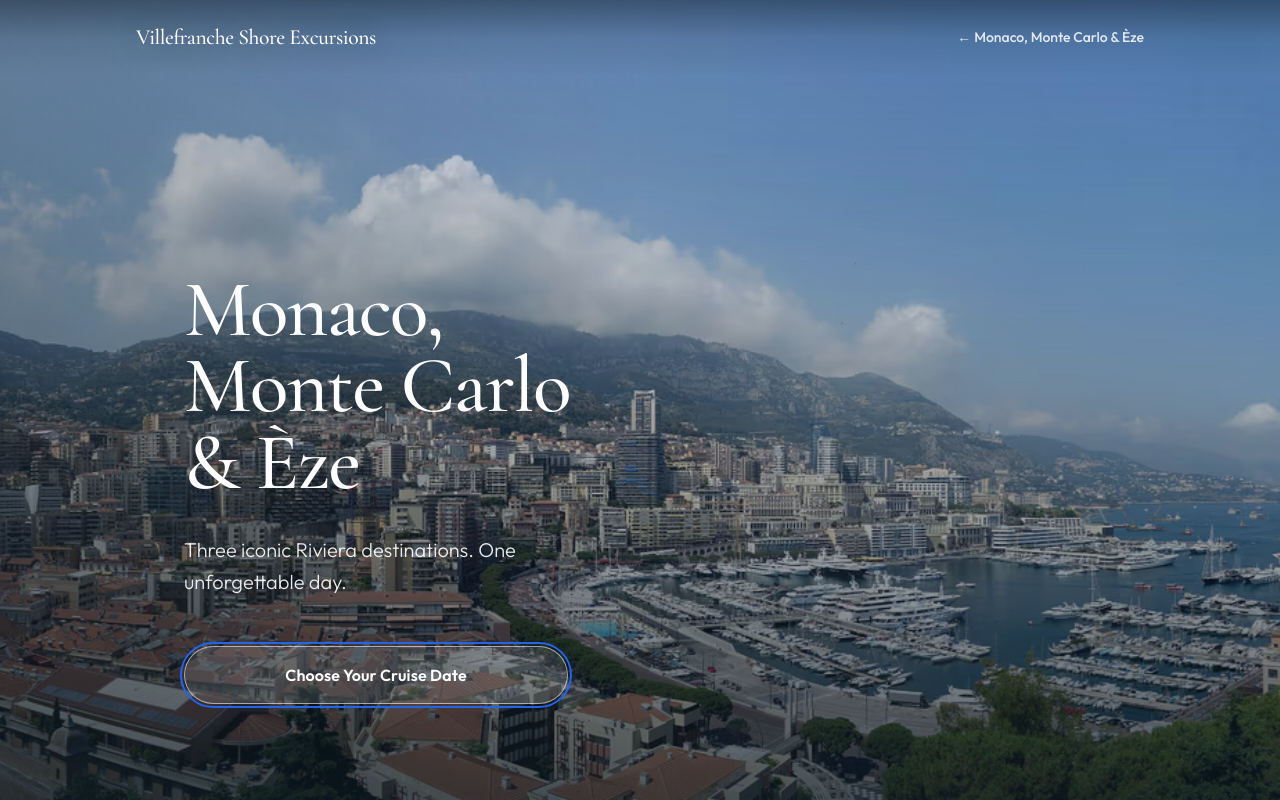
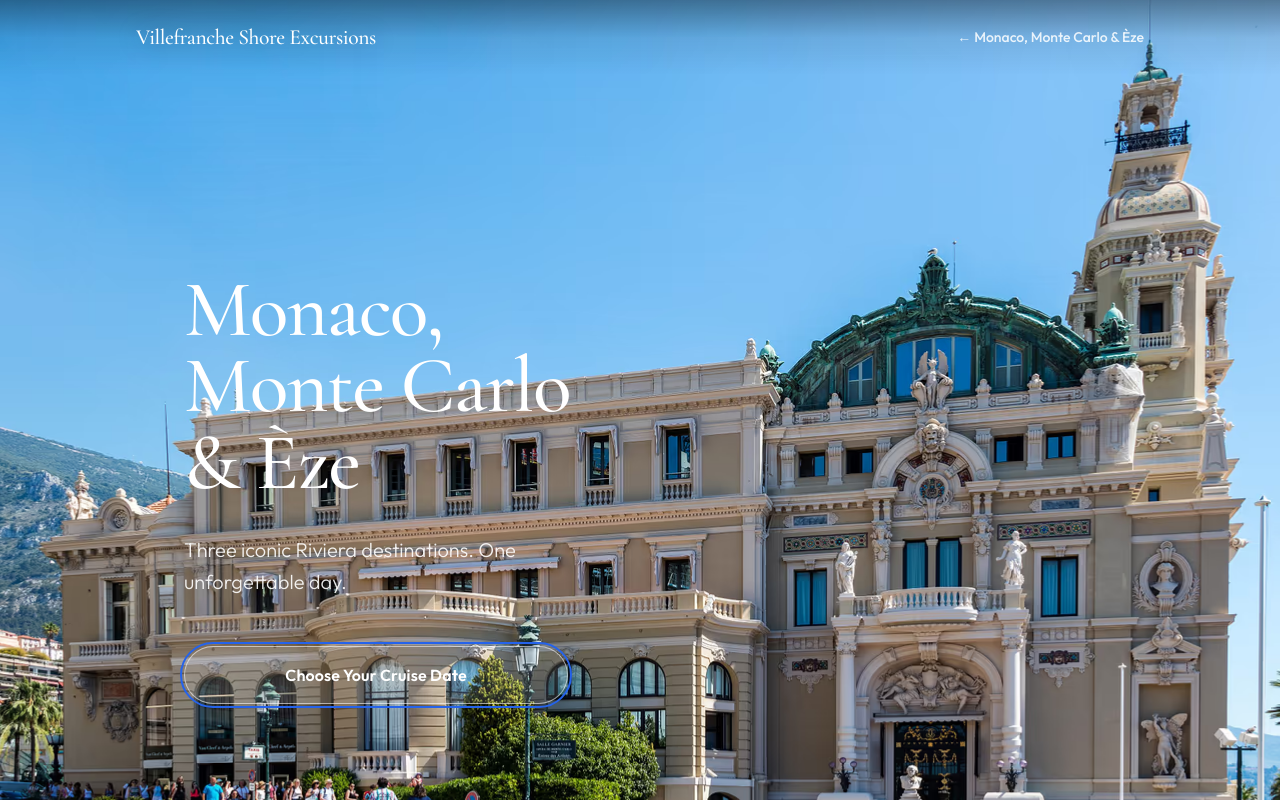
Before and after one commit to grahamchuter-debug/villefranche-shore-excursions, a Next.js app: page /book/small-group-monaco-monte-carlo-eze in a window 1280 px wide. Built offline with nearby package versions, Linux system fonts and the light colour scheme.

Commit message:
Speed up booking hero rotation so visitors see a transition within a few seconds.
Co-authored-by: Cursor <cursoragent@cursor.com>

```diff
--- a/src/app/globals.css
+++ b/src/app/globals.css
@@ -242,8 +242,8 @@ body {
 }
 
 /* Hero: Ken Burns + soft crossfade gallery
- * Opening slide holds ~5.5s so most visitors see a transition;
- * thereafter ~9s per image with a ~1.5s crossfade (38.5s cycle). */
+ * JS advances slides: ~3.5s first hold, then ~6s; ~1.25s crossfade.
+ * Rotation pauses when the tab is hidden, hero exits, or off-screen. */
 .booking-engine-root .book-hero-stage {
   position: absolute;
   inset: 0;
@@ -254,22 +254,13 @@ body {
   position: absolute;
   inset: 0;
   opacity: 0;
+  transition: opacity 1.25s ease-in-out;
+  z-index: 0;
 }
 
-.booking-engine-root .book-hero-layer:nth-child(1) {
-  animation: book-hero-slide-1 38.5s ease-in-out infinite;
-}
-
-.booking-engine-root .book-hero-layer:nth-child(2) {
-  animation: book-hero-slide-2 38.5s ease-in-out infinite;
-}
-
-.booking-engine-root .book-hero-layer:nth-child(3) {
-  animation: book-hero-slide-3 38.5s ease-in-out infinite;
-}
-
-.booking-engine-root .book-hero-layer:nth-child(4) {
-  animation: book-hero-slide-4 38.5s ease-in-out infinite;
+.booking-engine-root .book-hero-layer.is-active {
+  opacity: 1;
+  z-index: 1;
 }
 
 .booking-engine-root .book-hero-layer img {
@@ -279,7 +270,10 @@ body {
   object-fit: cover;
   object-position: center;
   transform: scale(1);
-  animation: book-ken-burns 22s ease-in-out infinite alternate;
+}
+
+.booking-engine-root .book-hero-layer.is-active img {
+  animation: book-ken-burns 18s ease-in-out infinite alternate;
   will-change: transform;
 }
 
@@ -379,65 +373,6 @@ body {
 
 .booking-engine-root .book-ship-feature:hover .book-ship-feature-image {
   transform: scale(1.03);
-}
-
-/* 5.5s hold → 1.5s fade → 9s × 3 holds with 1.5s fades */
-@keyframes book-hero-slide-1 {
-  0%,
-  14.3% {
-    opacity: 1;
-  }
-  18.2%,
-  96.1% {
-    opacity: 0;
-  }
-  100% {
-    opacity: 1;
-  }
-}
-
-@keyframes book-hero-slide-2 {
-  0%,
-  14.3% {
-    opacity: 0;
-  }
-  18.2%,
-  41.6% {
-    opacity: 1;
-  }
-  45.5%,
-  100% {
-    opacity: 0;
-  }
-}
-
-@keyframes book-hero-slide-3 {
-  0%,
-  41.6% {
-    opacity: 0;
-  }
-  45.5%,
-  68.8% {
-    opacity: 1;
-  }
-  72.7%,
-  100% {
-    opacity: 0;
-  }
-}
-
-@keyframes book-hero-slide-4 {
-  0%,
-  68.8% {
-    opacity: 0;
-  }
-  72.7%,
-  96.1% {
-    opacity: 1;
-  }
-  100% {
-    opacity: 0;
-  }
 }
 
 @keyframes book-ken-burns {
@@ -583,19 +518,24 @@ body {
   .booking-engine-root .book-selected-date,
   .booking-engine-root .book-hero-layer,
   .booking-engine-root .book-hero-layer img,
+  .booking-engine-root .book-hero-layer.is-active img,
   .booking-engine-root .book-hero-exiting .book-hero-panel,
   .booking-engine-root .book-hero-exiting .book-hero-copy,
   .booking-engine-root .book-date-hero-remnant,
   .booking-engine-root .book-date-stage,
   .booking-engine-root .book-day-confirming {
     animation: none !important;
-    opacity: 1 !important;
+    transition: none !important;
     transform: none !important;
     will-change: auto !important;
     filter: none !important;
   }
 
-  .booking-engine-root .book-hero-layer:not(:first-child) {
-    display: none;
+  .booking-engine-root .book-hero-layer {
+    opacity: 0 !important;
+  }
+
+  .booking-engine-root .book-hero-layer.is-active {
+    opacity: 1 !important;
   }
 }
--- a/src/components/booking-engine/booking-hero-media.tsx
+++ b/src/components/booking-engine/booking-hero-media.tsx
@@ -1,19 +1,118 @@
+"use client";
+
+import { useEffect, useRef, useState } from "react";
+
 import type { BookingHeroSlide } from "@/lib/booking/booking-config";
 
 type BookingHeroMediaProps = {
   slides: readonly BookingHeroSlide[];
   className?: string;
+  /** Stop rotation (e.g. hero exit / left opening screen). */
+  paused?: boolean;
 };
+
+const FIRST_HOLD_MS = 3500;
+const ROTATION_MS = 6000;
+
+function prefersReducedMotion(): boolean {
+  if (typeof window === "undefined") return false;
+  return window.matchMedia("(prefers-reduced-motion: reduce)").matches;
+}
 
 /**
  * Full-bleed opening gallery — AVIF/WebP with responsive srcset.
+ * JS-driven rotation so we can pause on hidden tabs / off-screen heroes.
  * Static export: formats are pre-generated; no runtime image CDN.
  */
-export function BookingHeroMedia({ slides, className = "" }: BookingHeroMediaProps) {
+export function BookingHeroMedia({
+  slides,
+  className = "",
+  paused = false,
+}: BookingHeroMediaProps) {
+  const stageRef = useRef<HTMLDivElement>(null);
+  const firstAdvancePending = useRef(true);
+  const [activeIndex, setActiveIndex] = useState(0);
+  const [reducedMotion, setReducedMotion] = useState(false);
+  const [tabVisible, setTabVisible] = useState(true);
+  const [inView, setInView] = useState(true);
+
+  useEffect(() => {
+    setReducedMotion(prefersReducedMotion());
+    const media = window.matchMedia("(prefers-reduced-motion: reduce)");
+    const onChange = () => setReducedMotion(media.matches);
+    media.addEventListener("change", onChange);
+    return () => media.removeEventListener("change", onChange);
+  }, []);
+
+  useEffect(() => {
+    const onVisibility = () => {
+      setTabVisible(document.visibilityState === "visible");
+    };
+    onVisibility();
+    document.addEventListener("visibilitychange", onVisibility);
+    return () => document.removeEventListener("visibilitychange", onVisibility);
+  }, []);
+
+  useEffect(() => {
+    const node = stageRef.current;
+    if (!node) return;
+
+    const observer = new IntersectionObserver(
+      ([entry]) => {
+        setInView(entry.isIntersecting && entry.intersectionRatio >= 0.2);
+      },
+      { threshold: [0, 0.2, 0.5, 1] },
+    );
+    observer.observe(node);
+    return () => observer.disconnect();
+  }, []);
+
+  const canRotate =
+    !paused &&
+    !reducedMotion &&
+    tabVisible &&
+    inView &&
+    slides.length > 1;
+
+  useEffect(() => {
+    if (!canRotate) return;
+
+    const delay = firstAdvancePending.current ? FIRST_HOLD_MS : ROTATION_MS;
+    const timer = window.setTimeout(() => {
+      firstAdvancePending.current = false;
+      setActiveIndex((current) => (current + 1) % slides.length);
+    }, delay);
+
+    return () => window.clearTimeout(timer);
+  }, [canRotate, activeIndex, slides.length]);
+
+  const nextIndex =
+    slides.length > 1 ? (activeIndex + 1) % slides.length : activeIndex;
+
   return (
-    <div className={`book-hero-stage ${className}`.trim()} aria-hidden="true">
-      {slides.map((slide) => (
-        <div key={slide.id} className="book-hero-layer">
+    <div
+      ref={stageRef}
+      className={`book-hero-stage ${className}`.trim()}
+      aria-hidden="true"
+    >
+      {slides.map((slide, index) => {
+        const isActive = reducedMotion ? index === 0 : index === activeIndex;
+        const shouldLoad =
+          index === 0 ||
+          index === activeIndex ||
+          (!reducedMotion && index === nextIndex);
+
+        return (
+          <div
+            key={slide.id}
+            className={[
+              "book-hero-layer",
+              isActive ? "is-active" : "",
+            ]
+              .filter(Boolean)
+              .join(" ")}
+          >
+            {shouldLoad ? (
               <picture>
                 <source
                   type="image/avif"
@@ -35,8 +134,10 @@ export function BookingHeroMedia({ slides, className = "" }: BookingHeroMediaPro
                   loading={slide.priority ? "eager" : "lazy"}
                 />
               </picture>
+            ) : null}
           </div>
-      ))}
+        );
+      })}
     </div>
   );
 }
--- a/src/components/booking-engine/steps/tour-intro-step.tsx
+++ b/src/components/booking-engine/steps/tour-intro-step.tsx
@@ -31,7 +31,10 @@ export function TourIntroStep({
       aria-hidden={isExiting || undefined}
     >
       <div className="book-hero-panel relative flex min-h-[100dvh] flex-1 flex-col justify-end overflow-hidden">
-        <BookingHeroMedia slides={tour.heroGallery} />
+        <BookingHeroMedia
+          slides={tour.heroGallery}
+          paused={isExiting}
+        />
 
         <div
           className="pointer-events-none absolute inset-0 bg-gradient-to-t from-[var(--book-ink)]/72 via-[var(--book-ink)]/22 to-[var(--book-ink)]/08"
```
Lines whose indentation alone changed are shown as unchanged.
